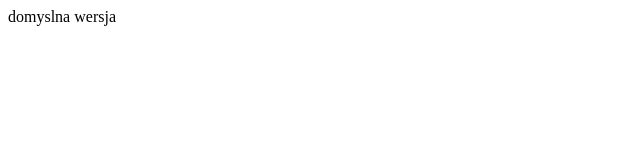
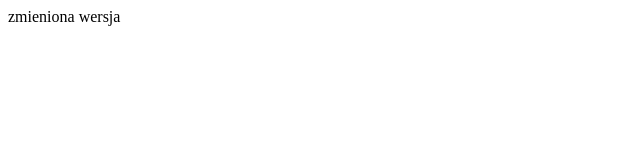
Before and after one commit to tomasztekieli/116839, a plain HTML site: page index.html in a window 1280 px wide. Shown: the full height of the page, 0-640 px from the left. Drawn offline with Linux system fonts and the light colour scheme.

Commit message:
zmiany do index.html

```diff
--- a/index.html
+++ b/index.html
@@ -1 +1 @@
-<html>domyslna wersja</html>
+<html>zmieniona wersja</html>
```
